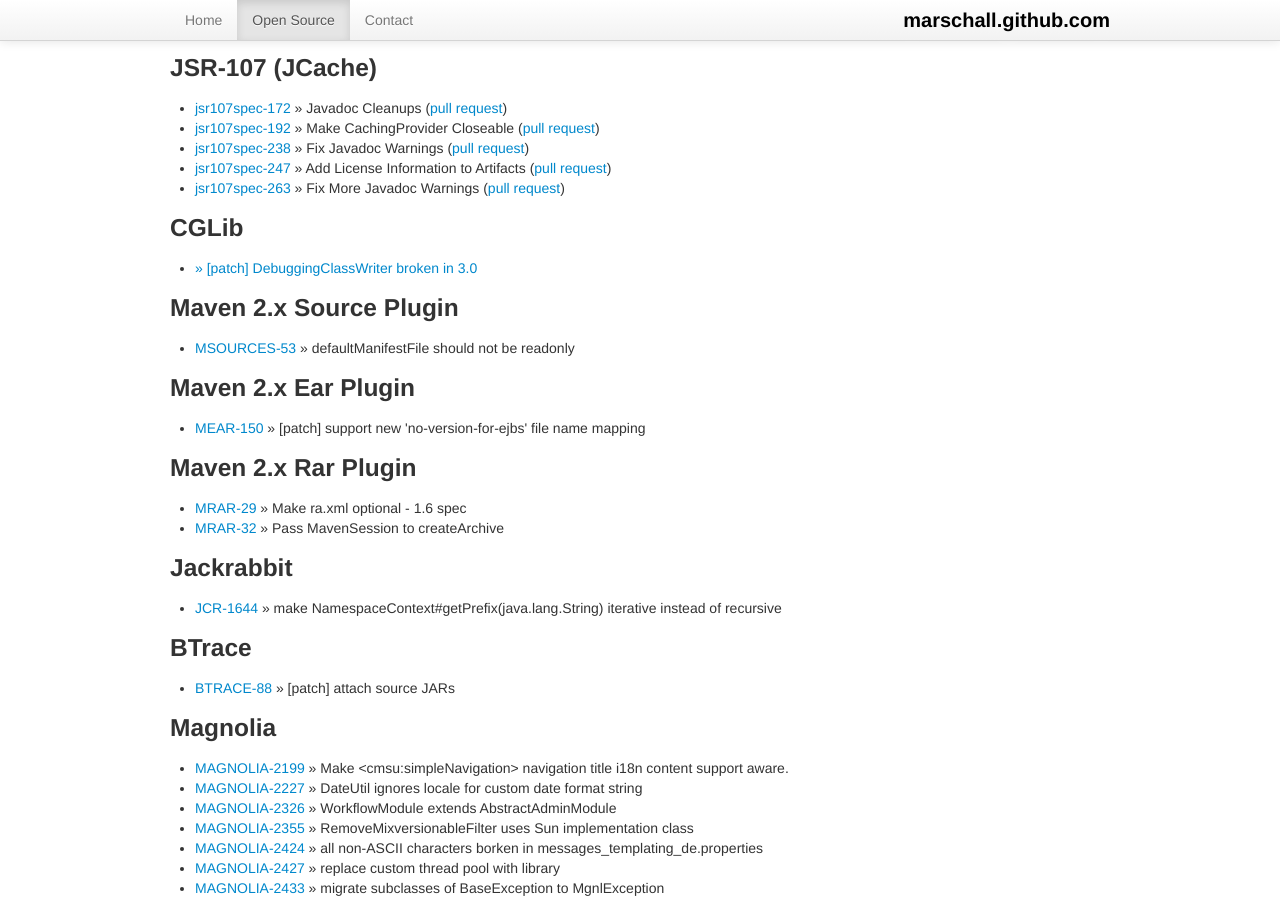
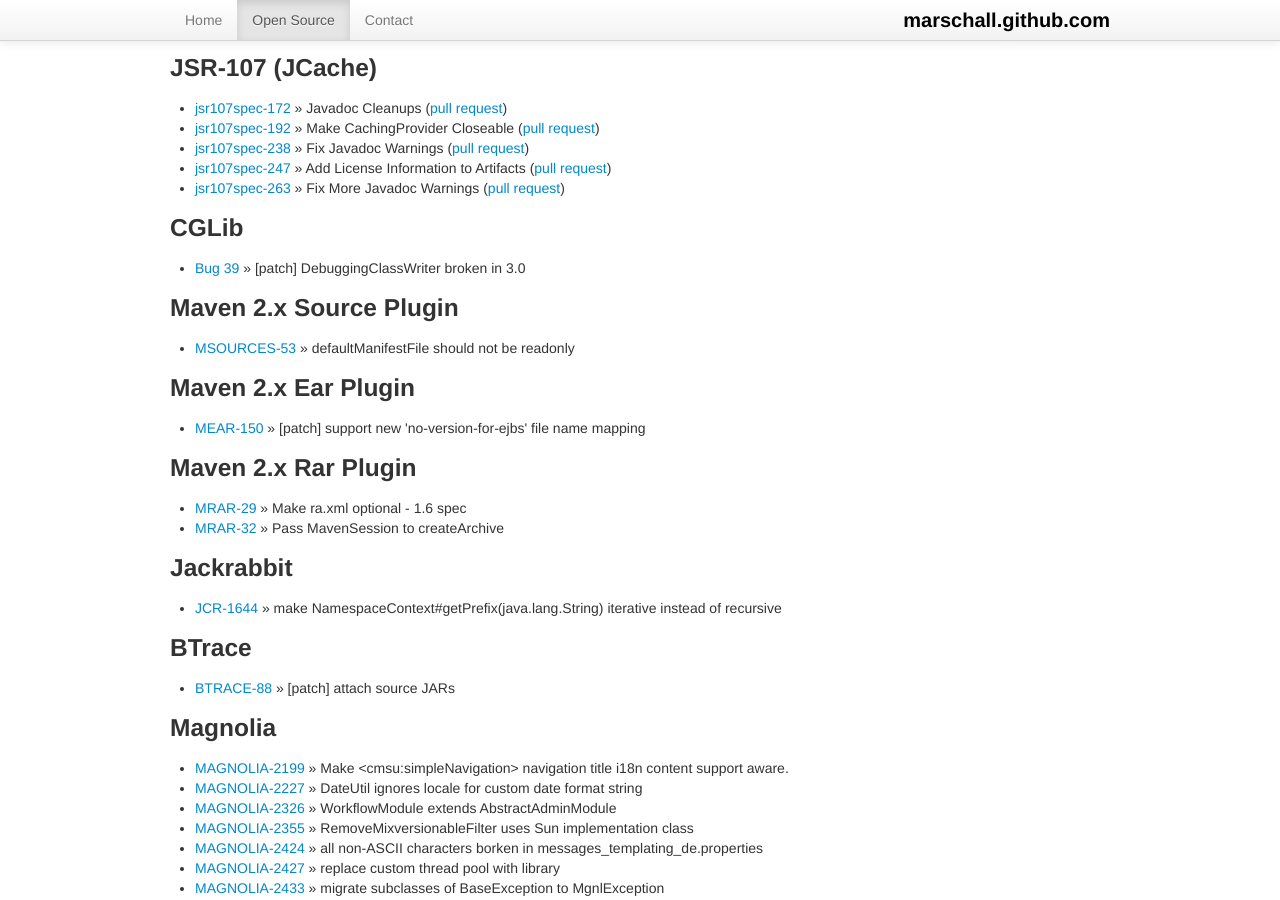
Before and after one commit to marschall/marschall.github.com, a Jekyll site: the page built from open-source.html, in a window 1280 px wide and 900 px high, scrolled down 1462 px. Built offline with Jekyll 4.4.1, drawn with Linux system fonts in a browser that asks for light colours.

Commit message:
mark up fixes

```diff
--- a/open-source.html
+++ b/open-source.html
@@ -112,7 +112,7 @@
 </ul>
 <h3>CGLib</h3>
 <ul>
-  <li><a href="https://sourceforge.net/tracker/?func=detail&aid=3601081&group_id=56933&atid=482368"> &raquo;  [patch] DebuggingClassWriter broken in 3.0 </a></li>
+  <li><a href="http://sourceforge.net/p/cglib/bugs/39/">Bug 39</a> &raquo;  [patch] DebuggingClassWriter broken in 3.0</li>
 </ul>
 <!--
 <h3>Kotlin</h3>
```
